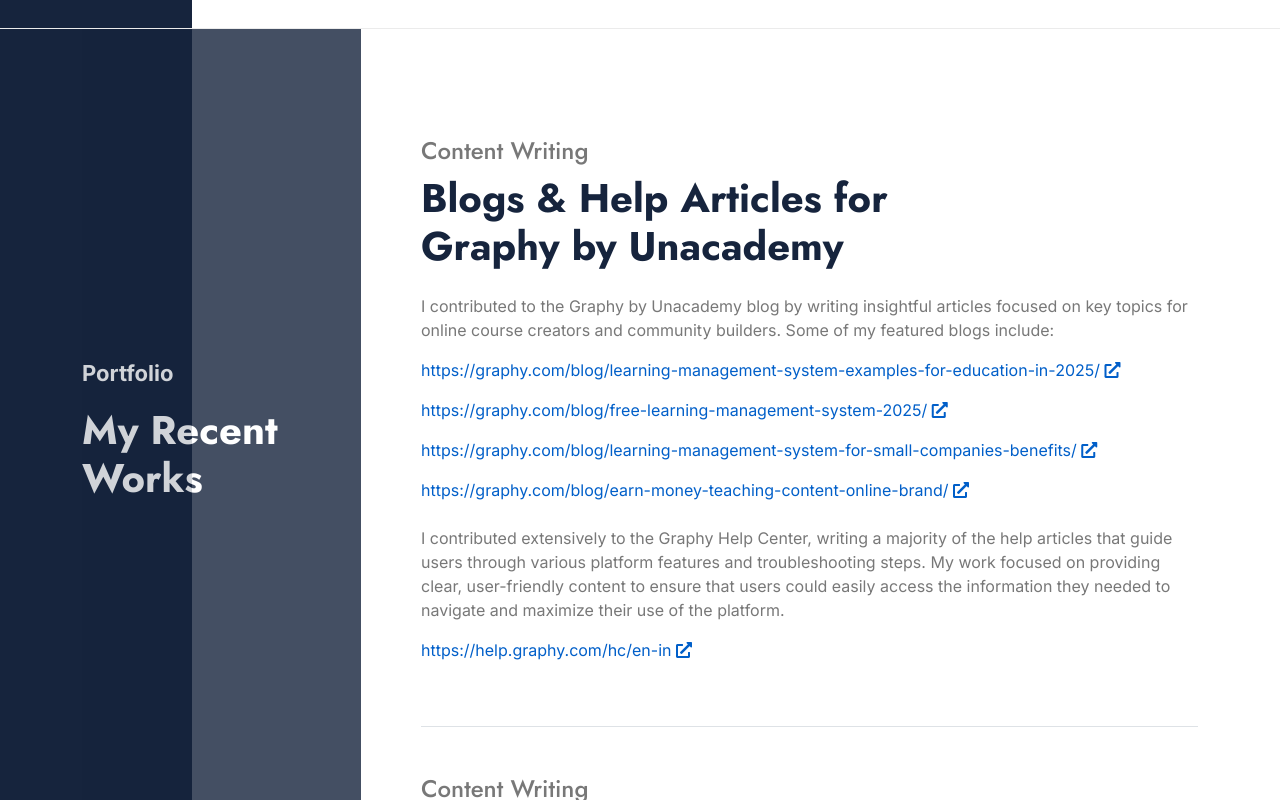
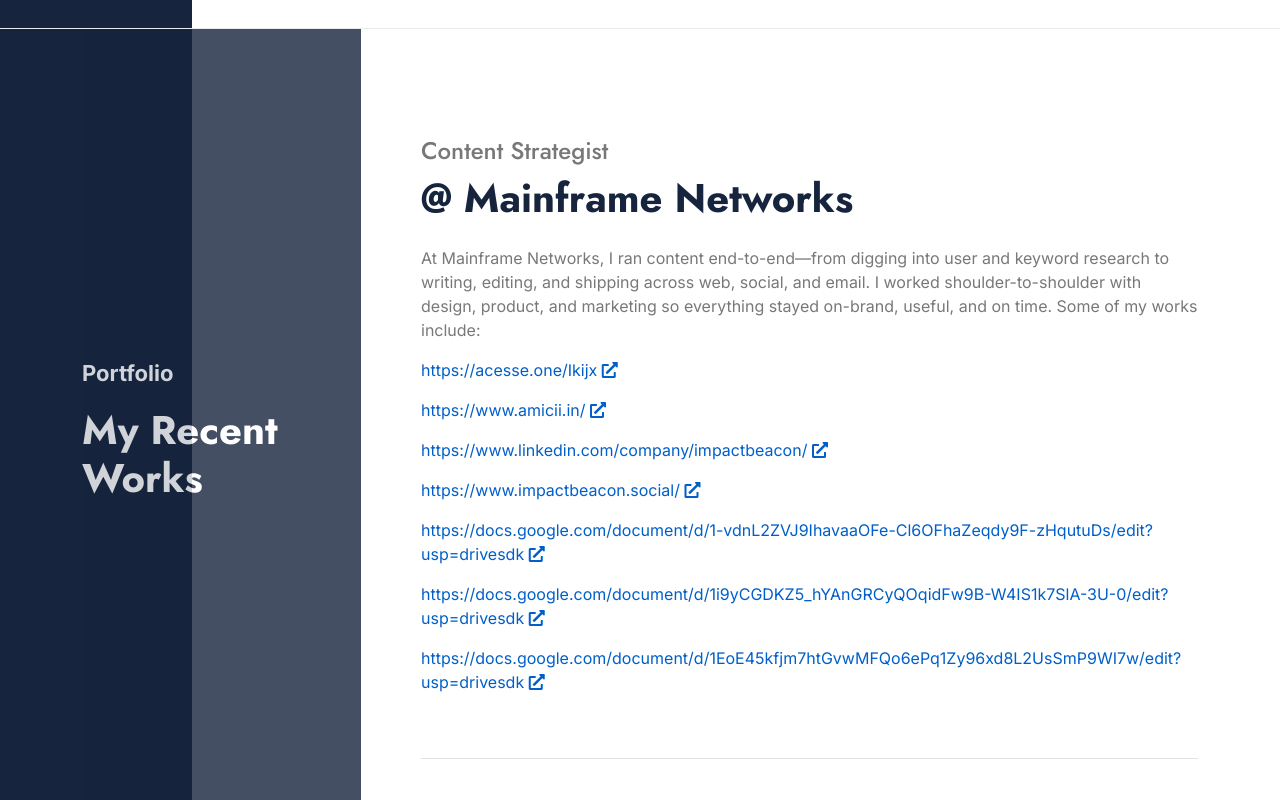
Before and after one commit to parthee11/kv-portfolio, a plain HTML site: page index.html in a window 1280 px wide. Shown: the part 2000-2800 px from the top of the page. Drawn offline with nearby package versions, Linux system fonts and the light colour scheme; a web font is replaced by a local one.

Commit message:
main frame links and tbse added

```diff
--- a/index.html
+++ b/index.html
@@ -112,9 +112,10 @@
                                     <!-- <a class="btn btn-primary btn-sm-square me-3" href="#"><i class="fab fa-facebook-f text-white"></i></a>
                                                                         <a class="btn btn-primary btn-sm-square me-3" href="#"><i class="fab fa-twitter text-white"></i></a>
                                                                         <a class="btn btn-primary btn-sm-square me-3" href="#"><i class="fab fa-instagram text-white"></i></a> -->
-                                    <a class="btn btn-primary" href="https://www.linkedin.com/in/kavinisha-m-5b4581260/" target="_blank"><i
-                                            class="fab fa-linkedin-in text-white"></i></a>
-                                    <a href="./Kavinisha_CV.pdf" target="_blank" class="btn btn-primary"> <i class="fas fa-download me-2"></i>Download My CV</a>
+                                    <a class="btn btn-primary" href="https://www.linkedin.com/in/kavinisha-m-5b4581260/"
+                                        target="_blank"><i class="fab fa-linkedin-in text-white"></i></a>
+                                    <a href="./Kavinisha_CV.pdf" target="_blank" class="btn btn-primary"> <i
+                                            class="fas fa-download me-2"></i>Download My CV</a>
                                 </div>
                             </div>
                         </div>
@@ -314,6 +315,55 @@
                         <div class="portfolio-item py-5 border-bottom wow fadeInUp" data-wow-delay="0.1s">
                             <div class="row g-4 align-items-center">
                                 <div>
+                                    <h4 class="text-body">Content Strategist</h4>
+                                    <h1 class="display-6 mb-0">@ Mainframe Networks</h1>
+                                </div>
+                                <div>
+                                    <p>
+                                        At Mainframe Networks, I ran content end-to-end—from digging into user and keyword research to writing, editing, and shipping across web, social, and email. I worked shoulder-to-shoulder with design, product, and marketing so everything stayed on-brand, useful, and on time. Some of
+                                        my works include:
+                                    </p>
+                                    <p>
+                                        <a href="https://acesse.one/Ikijx" target="_blank">
+                                            https://acesse.one/Ikijx <i class="fas fa-external-link-alt"></i>
+                                        </a>
+                                    </p>
+                                    <p>
+                                        <a href="https://www.amicii.in/" target="_blank">
+                                            https://www.amicii.in/ <i class="fas fa-external-link-alt"></i>
+                                        </a>
+                                    </p>
+                                    <p>
+                                        <a href="https://www.linkedin.com/company/impactbeacon/" target="_blank">
+                                            https://www.linkedin.com/company/impactbeacon/ <i class="fas fa-external-link-alt"></i>
+                                        </a>
+                                    </p>
+                                    <p>
+                                        <a href="https://www.impactbeacon.social/" target="_blank">
+                                            https://www.impactbeacon.social/ <i class="fas fa-external-link-alt"></i>
+                                        </a>
+                                    </p>
+                                    <p>
+                                        <a href="https://docs.google.com/document/d/1-vdnL2ZVJ9IhavaaOFe-Cl6OFhaZeqdy9F-zHqutuDs/edit?usp=drivesdk" target="_blank">
+                                            https://docs.google.com/document/d/1-vdnL2ZVJ9IhavaaOFe-Cl6OFhaZeqdy9F-zHqutuDs/edit?usp=drivesdk <i class="fas fa-external-link-alt"></i>
+                                        </a>
+                                    </p>
+                                    <p>
+                                        <a href="https://docs.google.com/document/d/1i9yCGDKZ5_hYAnGRCyQOqidFw9B-W4IS1k7SlA-3U-0/edit?usp=drivesdk" target="_blank">
+                                            https://docs.google.com/document/d/1i9yCGDKZ5_hYAnGRCyQOqidFw9B-W4IS1k7SlA-3U-0/edit?usp=drivesdk <i class="fas fa-external-link-alt"></i>
+                                        </a>
+                                    </p>
+                                    <p>
+                                        <a href="https://docs.google.com/document/d/1EoE45kfjm7htGvwMFQo6ePq1Zy96xd8L2UsSmP9WI7w/edit?usp=drivesdk" target="_blank">
+                                            https://docs.google.com/document/d/1EoE45kfjm7htGvwMFQo6ePq1Zy96xd8L2UsSmP9WI7w/edit?usp=drivesdk <i class="fas fa-external-link-alt"></i>
+                                        </a>
+                                    </p>
+                                </div>
+                            </div>
+                        </div>
+                        <div class="portfolio-item py-5 border-bottom wow fadeInUp" data-wow-delay="0.1s">
+                            <div class="row g-4 align-items-center">
+                                <div>
                                     <h4 class="text-body">Content Writing</h4>
                                     <h1 class="display-6 mb-0">Blogs & Help Articles for<br /> Graphy by Unacademy</h1>
                                 </div>
@@ -392,7 +442,7 @@
                                 </div>
                             </div>
                         </div>
-                        <div class="portfolio-item py-5 wow fadeInUp" data-wow-delay="0.5s">
+                        <div class="portfolio-item py-5 border-bottom wow fadeInUp" data-wow-delay="0.5s">
                             <div class="row g-4 align-items-center">
                                 <div>
                                     <h4 class="text-body">Content Writing</h4>
@@ -420,14 +470,30 @@
                         <div class="portfolio-item py-5 border-bottom wow fadeInUp" data-wow-delay="0.5s">
                             <div class="row g-4 align-items-center">
                                 <div>
+                                    <h4 class="text-body">Mobile Application</h4>
+                                    <h1 class="display-6 mb-0">Tiger Bar Stock Exchange</h1>
+                                </div>
+                                <div>
+                                    <p>
+                                        This mobile application was built to power a stock-exchange–themed dining experience, enabling seamless food & drink ordering and table pre-booking. Admins can configure menus, categories, and pricing rules, manage tables, and track orders in real time. Guests can browse a live menu, place and track orders from their phone, and reserve tables ahead of time for a smoother visit. The system is designed for scalability and reliability, making it easy to handle busy nights, multiple outlets, and high volumes of users efficiently.
+                                    </p>
+                                </div>
+                            </div>
+                        </div>
+                        <div class="portfolio-item py-5 border-bottom wow fadeInUp" data-wow-delay="0.5s">
+                            <div class="row g-4 align-items-center">
+                                <div>
                                     <h4 class="text-body">Web Application</h4>
                                     <h1 class="display-6 mb-0">LMS - Learning Management System</h1>
                                 </div>
                                 <div>
                                     <p>
-                                        This LMS was built to support students preparing for competitive exams by enabling structured mock test practice.
-                                        Admins can create and manage batches, add students, and assign tests to specific groups. Students can then take
-                                        these tests any number of times for practice and self-assessment. The system is designed for scalability, making
+                                        This LMS was built to support students preparing for competitive exams by
+                                        enabling structured mock test practice.
+                                        Admins can create and manage batches, add students, and assign tests to specific
+                                        groups. Students can then take
+                                        these tests any number of times for practice and self-assessment. The system is
+                                        designed for scalability, making
                                         it easy to manage large sets of users and evaluations efficiently.
                                     </p>
                                 </div>
@@ -441,43 +507,51 @@
                                 </div>
                                 <div>
                                     <p>
-                                        I played a pivotal role in organizing and hosting various high-impact events at Jain University, showcasing my
+                                        I played a pivotal role in organizing and hosting various high-impact events at
+                                        Jain University, showcasing my
                                         skills in event management and public speaking. Some key events include:
                                     </p>
                                     <p>
-                                        <strong>National Student Seminar: Jigyasa 2.0</strong> – Organized and hosted a 3-day national-level seminar for
+                                        <strong>National Student Seminar: Jigyasa 2.0</strong> – Organized and hosted a
+                                        3-day national-level seminar for
                                         students,
                                         facilitating knowledge exchange and fostering academic discussions.
                                     </p>
                                     <p>
-                                        <strong>Women Achiever's Award Ceremony</strong> – Conceptualized and executed an award ceremony to recognize and celebrate
+                                        <strong>Women Achiever's Award Ceremony</strong> – Conceptualized and executed
+                                        an award ceremony to recognize and celebrate
                                         the achievements
                                         of women, highlighting their contributions across various fields.
                                     </p>
                                     <p>
-                                        <strong>Student Achiever's Award Ceremony</strong> – Organized and hosted an event to acknowledge and celebrate the
+                                        <strong>Student Achiever's Award Ceremony</strong> – Organized and hosted an
+                                        event to acknowledge and celebrate the
                                         accomplishments
                                         of outstanding students, fostering a sense of pride and achievement.
                                     </p>
                                     <p>
-                                        <strong>Deeksharambh</strong> – Welcomed and inaugurated new students, setting the tone for their academic journey
+                                        <strong>Deeksharambh</strong> – Welcomed and inaugurated new students, setting
+                                        the tone for their academic journey
                                         and providing them
                                         with a strong foundation for success.
                                     </p>
-                                    <p>I also coordinated and hosted numerous guest lectures and panel discussions, creating enriching experiences for the
+                                    <p>I also coordinated and hosted numerous guest lectures and panel discussions,
+                                        creating enriching experiences for the
                                         participants:</p>
-                                    <p><strong>Youth Engagement in Good Governance</strong> – Moderated a panel discussion on the vital role of youth in
+                                    <p><strong>Youth Engagement in Good Governance</strong> – Moderated a panel
+                                        discussion on the vital role of youth in
                                         shaping governance,
                                         featuring prominent thought leaders.</p>
                                     <p>
-                                        <strong>Redefining Humanities and Social Sciences</strong> – Led a panel discussion on innovative approaches to
+                                        <strong>Redefining Humanities and Social Sciences</strong> – Led a panel
+                                        discussion on innovative approaches to
                                         humanities and social
                                         sciences, driving intellectual conversations and fresh perspectives.
                                     </p>
                                 </div>
                             </div>
                         </div>
-                        <div class="portfolio-item py-5 border-bottom wow fadeInUp" data-wow-delay="0.5s">
+                        <!-- <div class="portfolio-item py-5 border-bottom wow fadeInUp" data-wow-delay="0.5s">
                             <div class="row g-4 align-items-center">
                                 <div>
                                     <h4 class="text-body">Web Development</h4>
@@ -586,7 +660,7 @@
                                     </p>
                                 </div>
                             </div>
-                        </div>
+                        </div> -->
                     </div>
                 </div>
             </div>
@@ -619,7 +693,9 @@
                                         </div>
                                     </div>
                                     <h4 class="mb-3">Content Strategist</h4>
-                                    <p class="mb-0">Developed and executed comprehensive content strategies to drive brand awareness and customer engagement. Collaborated with cross-functional teams to create high-quality content across multiple channels.
+                                    <p class="mb-0">Developed and executed comprehensive content strategies to drive
+                                        brand awareness and customer engagement. Collaborated with cross-functional
+                                        teams to create high-quality content across multiple channels.
                                     </p>
                                 </div>
                             </div>
```
